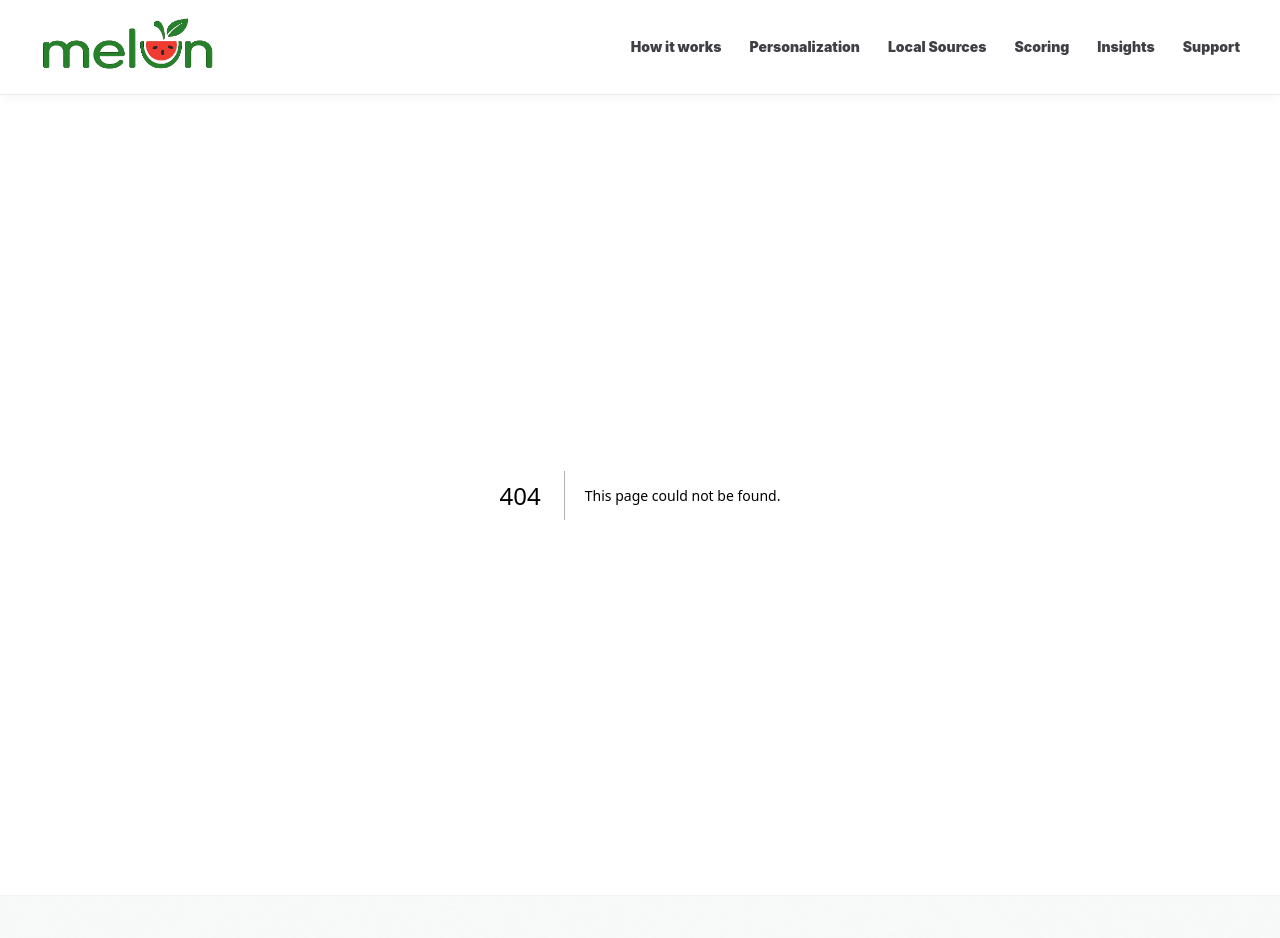
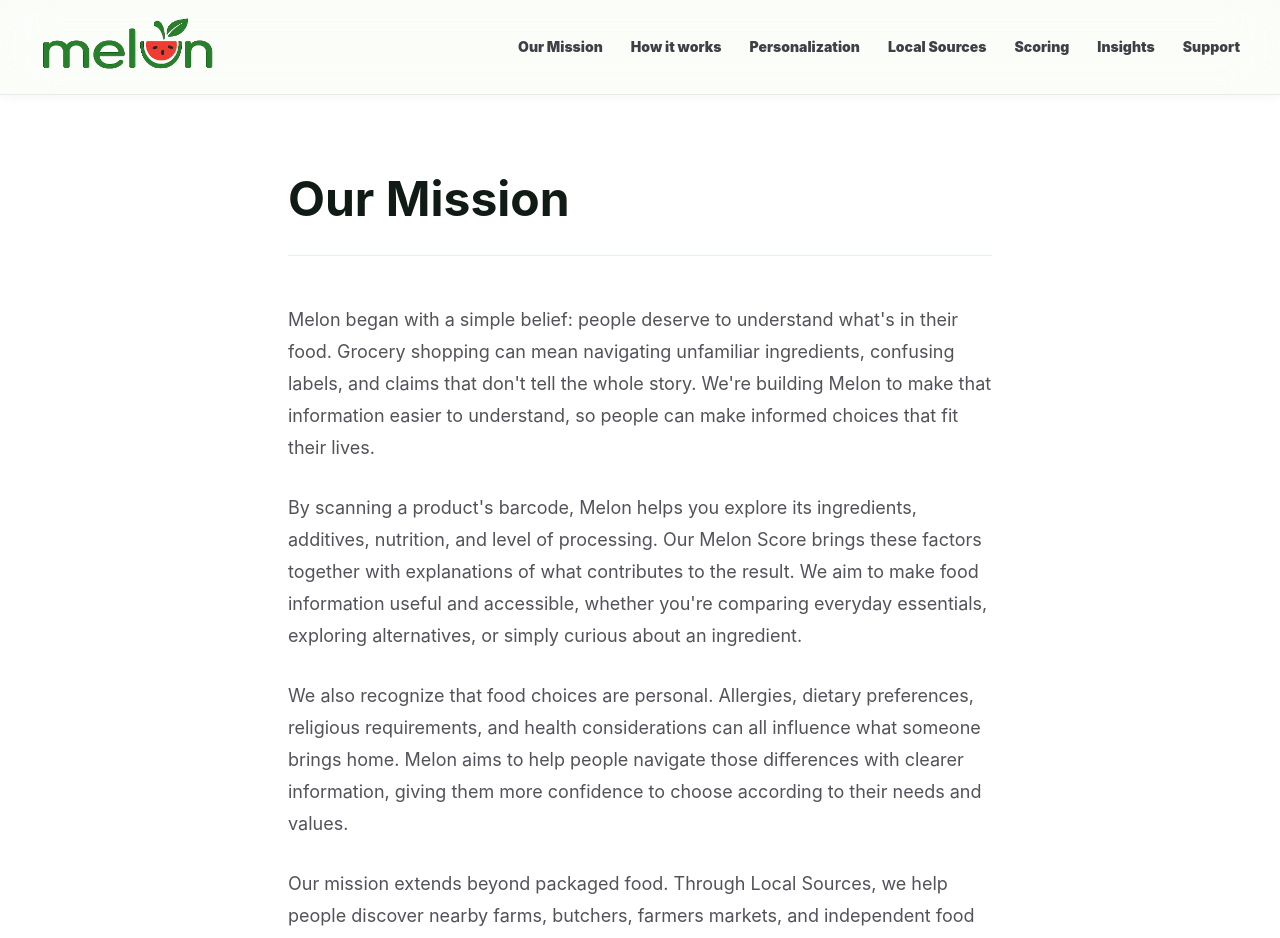
Before and after one commit to OkmenAli/melonwebsite, a Next.js app: page /our-mission in a window 1280 px wide. Before the commit this address had no page. Shown: the top 938 px of the page. Built offline with nearby package versions, Linux system fonts and the light colour scheme.

Commit message:
Add Our Mission page and navigation links

```diff
--- /dev/null
+++ b/app/our-mission/page.tsx
@@ -0,0 +1,36 @@
+import type { Metadata } from "next";
+
+const description = "Learn about Melon's mission to make food information clearer, connect people with local producers, and support small businesses and communities.";
+
+export const metadata: Metadata = {
+  title: "Our Mission",
+  description,
+  alternates: { canonical: "/our-mission" },
+  openGraph: {
+    title: "Our Mission | Melon",
+    description,
+    url: "https://themelon.app/our-mission",
+    type: "website",
+  },
+  twitter: { card: "summary", title: "Our Mission | Melon", description },
+  robots: { index: true, follow: true },
+};
+
+export default function OurMissionPage() {
+  return (
+    <main className="bg-white text-ink">
+      <article className="mx-auto max-w-3xl px-5 py-14 sm:px-8 sm:py-20">
+        <header className="mb-10 border-b border-melon-100 pb-8 sm:mb-12">
+          <h1 className="text-4xl font-bold leading-tight sm:text-5xl">Our Mission</h1>
+        </header>
+        <div className="space-y-7 text-lg leading-8 text-zinc-600">
+          <p>Melon began with a simple belief: people deserve to understand what&apos;s in their food. Grocery shopping can mean navigating unfamiliar ingredients, confusing labels, and claims that don&apos;t tell the whole story. We&apos;re building Melon to make that information easier to understand, so people can make informed choices that fit their lives.</p>
+          <p>By scanning a product&apos;s barcode, Melon helps you explore its ingredients, additives, nutrition, and level of processing. Our Melon Score brings these factors together with explanations of what contributes to the result. We aim to make food information useful and accessible, whether you&apos;re comparing everyday essentials, exploring alternatives, or simply curious about an ingredient.</p>
+          <p>We also recognize that food choices are personal. Allergies, dietary preferences, religious requirements, and health considerations can all influence what someone brings home. Melon aims to help people navigate those differences with clearer information, giving them more confidence to choose according to their needs and values.</p>
+          <p>Our mission extends beyond packaged food. Through Local Sources, we help people discover nearby farms, butchers, farmers markets, and independent food producers, encouraging a closer connection with where their food comes from. We want to give small businesses the visibility they deserve, help their work reach more people, and make it easier for customers to build lasting relationships with local producers.</p>
+          <p>Our long-term goal is to grow Melon into a food transparency platform and marketplace connecting people directly with local farms, butchers, independent brands, and homemade-food sellers. We envision a place where understanding food and discovering where to buy it go hand in hand. By bringing these connections together, we aim to support more informed food choices, create opportunities for small businesses, and keep more spending within communities.</p>
+        </div>
+      </article>
+    </main>
+  );
+}
--- a/app/sitemap.ts
+++ b/app/sitemap.ts
@@ -9,6 +9,7 @@ const routes: Array<{
   priority: number;
 }> = [
   { path: "", changeFrequency: "weekly", priority: 1 },
+  { path: "/our-mission", changeFrequency: "monthly", priority: 0.8 },
   { path: "/local-sources", changeFrequency: "monthly", priority: 0.8 },
   { path: "/insights", changeFrequency: "weekly", priority: 0.9 },
   { path: "/insights/mono-and-diglycerides-e471", changeFrequency: "weekly", priority: 0.85 },
@@ -23,7 +24,7 @@ const routes: Array<{
 export default function sitemap(): MetadataRoute.Sitemap {
   return routes.map((route) => ({
     url: `${baseUrl}${route.path}`,
-    lastModified: route.path === "/local-sources" ? new Date("2026-10-27") : lastModified,
+    lastModified: ["/local-sources", "/our-mission"].includes(route.path) ? new Date("2026-10-27") : lastModified,
     changeFrequency: route.changeFrequency,
     priority: route.priority,
   }));
--- a/components/Footer.tsx
+++ b/components/Footer.tsx
@@ -4,6 +4,7 @@ import { StoreButtons } from "./StoreButtons";
 
 const groups = [
   { title: "Discover", links: [
+    { label: "Our Mission", href: "/our-mission" },
     { label: "Local Sources", href: "/local-sources" },
     { label: "Scoring Method", href: "/scoring-method" },
     { label: "Insights", href: "/insights" },
--- a/components/Header.tsx
+++ b/components/Header.tsx
@@ -5,6 +5,7 @@ import Link from "next/link";
 import { useState } from "react";
 
 const navItems = [
+  { label: "Our Mission", href: "/our-mission" },
   { label: "How it works", href: "/#how-it-works" },
   { label: "Personalization", href: "/#personalization" },
   { label: "Local Sources", href: "/local-sources" },
@@ -22,7 +23,7 @@ export function Header() {
         <Link href="/" className="flex items-center" aria-label="Melon home" onClick={() => setIsMenuOpen(false)}>
           <Image src="/images/melon-wordmark.png" alt="Melon" width={176} height={56} priority className="h-auto w-32 sm:w-40 lg:w-44" />
         </Link>
-        <nav className="hidden items-center gap-7 text-sm font-black text-zinc-700 lg:flex" aria-label="Primary navigation">
+        <nav className="hidden items-center gap-4 text-sm font-black text-zinc-700 lg:flex xl:gap-7" aria-label="Primary navigation">
           {navItems.map((item) => (
             <Link key={item.label} href={item.href} className="transition hover:text-melon-600 focus-visible:outline focus-visible:outline-2 focus-visible:outline-offset-4 focus-visible:outline-melon-500">
               {item.label}
```
